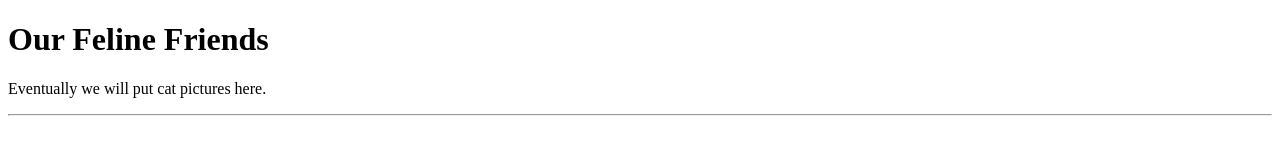
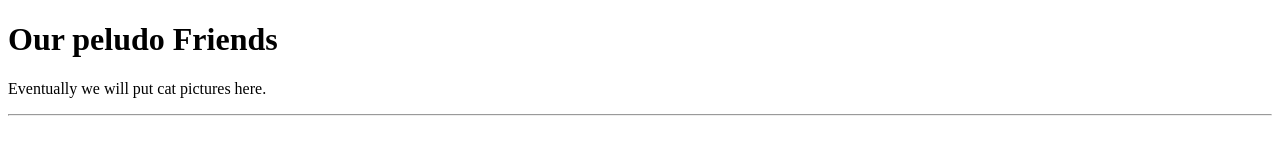
Before and after one commit to LC7627CR/CursoMicrosoft, a plain HTML site: page Cats/index.html in a window 1280 px wide. Drawn offline with Linux system fonts and the light colour scheme.

Commit message:
Make small wording change; ignore editor backups

```diff
--- a/Cats/index.html
+++ b/Cats/index.html
@@ -2,10 +2,10 @@
 <html>
   <head>
     <meta charset='UTF-8'>
-    <title>Our Feline Friends</title>
+    <title>Our peludo Friends</title>
   </head>
   <body>
-    <h1>Our Feline Friends</h1>
+    <h1>Our peludo Friends</h1>
     <p>Eventually we will put cat pictures here.</p>
     <hr>
   </body>
```
